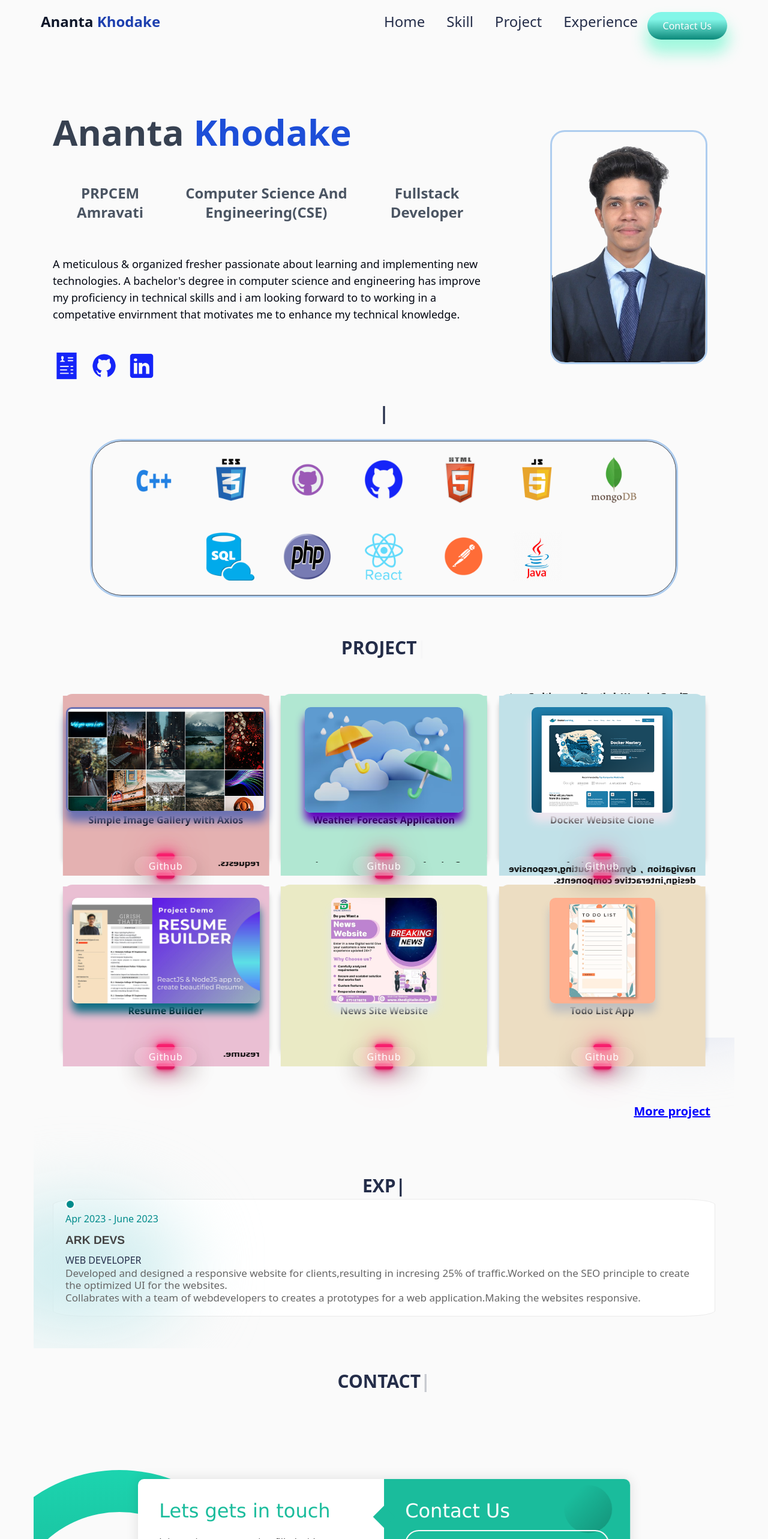
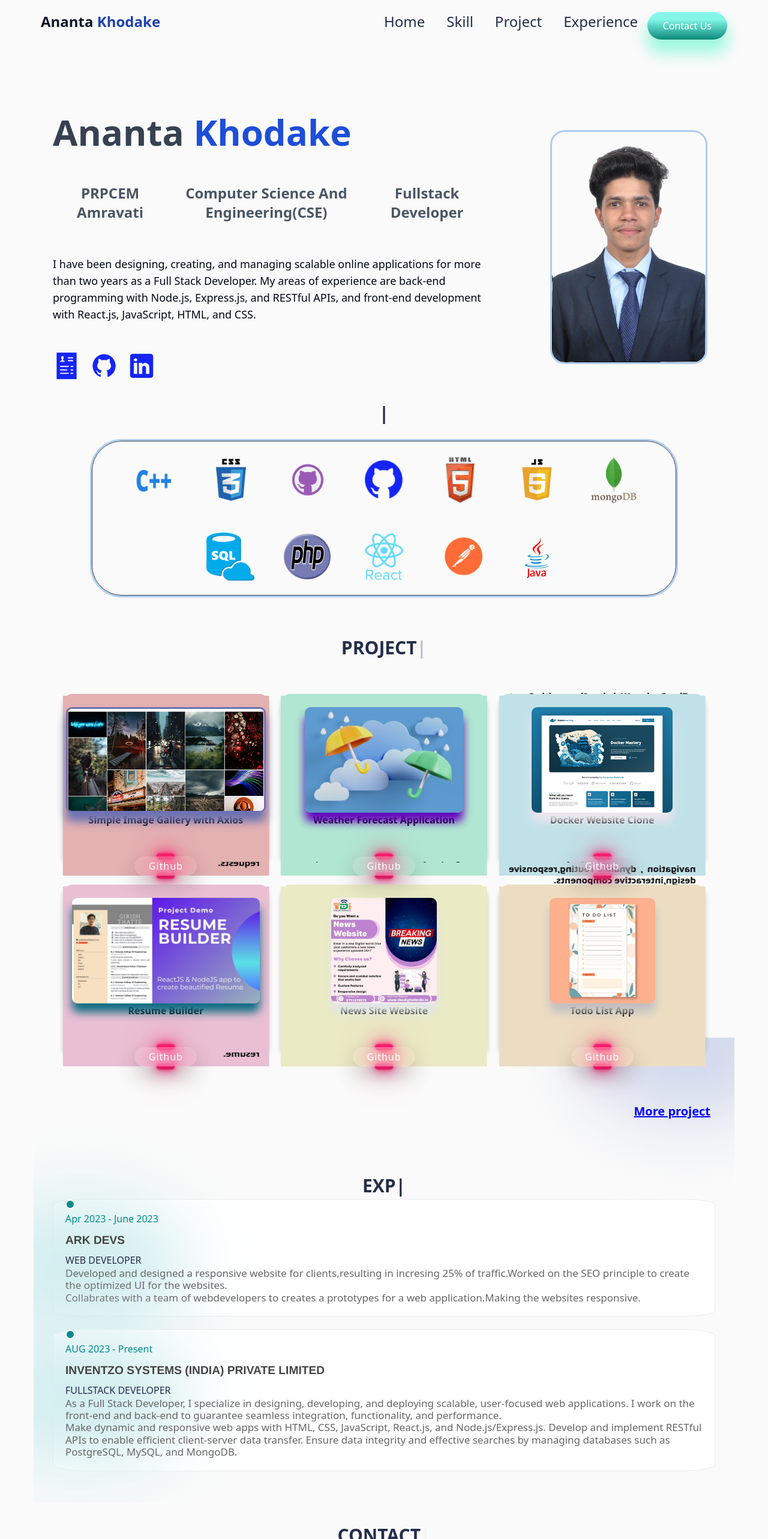
Before and after one commit to anantakhodake/portfolio, a React (Create React App) app: page / in a window 1280 px wide. Shown: the top 2566 px of the page at 60% size. Built offline with nearby package versions, Linux system fonts and the light colour scheme.

Commit message:
update exp and  intro sections

```diff
--- a/src/components/experience/Experience.jsx
+++ b/src/components/experience/Experience.jsx
@@ -29,6 +29,17 @@ const Experience = () => {
                     <div className="blur-e2"></div>
                     </div>
                 </div>
+                <div className="contents" id="Experience">
+                    <div className="e-box" data-aos="fade-right" data-aos-duration="2000">
+                        <h4>AUG 2023 - Present</h4>
+                        <h3>INVENTZO SYSTEMS (INDIA) PRIVATE LIMITED</h3>
+                        <h5>FULLSTACK DEVELOPER</h5>
+                        <p>As a Full Stack Developer, I specialize in designing, developing, and deploying scalable, user-focused web applications. I work on the front-end and back-end to guarantee seamless integration, functionality, and performance.</p>
+                        <p>Make dynamic and responsive web apps with HTML, CSS, JavaScript, React.js, and Node.js/Express.js. Develop and implement RESTful APIs to enable efficient client-server data transfer. Ensure data integrity and effective searches by managing databases such as PostgreSQL, MySQL, and MongoDB.</p>
+                    <div className="blur-e"></div>
+                    <div className="blur-e2"></div>
+                    </div>
+                </div>
 
             </section>
         </div>
--- a/src/components/introduction/Intro.jsx
+++ b/src/components/introduction/Intro.jsx
@@ -23,9 +23,8 @@ function Intro() {
         {/* personal detail */}
         <div className="detail-container">
           <p className="text-lg text-gray-950">
-            A meticulous & organized fresher passionate about learning and implementing new technologies.
-            A bachelor's degree in computer science and engineering has improve my proficiency in technical skills and i am looking forward to
-            to working in a competative envirnment that motivates me to enhance my technical knowledge.
+            I have been designing, creating, and managing scalable online applications for more than two years as a Full Stack Developer.
+            My areas of experience are back-end programming with Node.js, Express.js, and RESTful APIs, and front-end development with React.js, JavaScript, HTML, and CSS.
           </p>
         </div>
         {/* social media links linkdin github and resume */}
```
